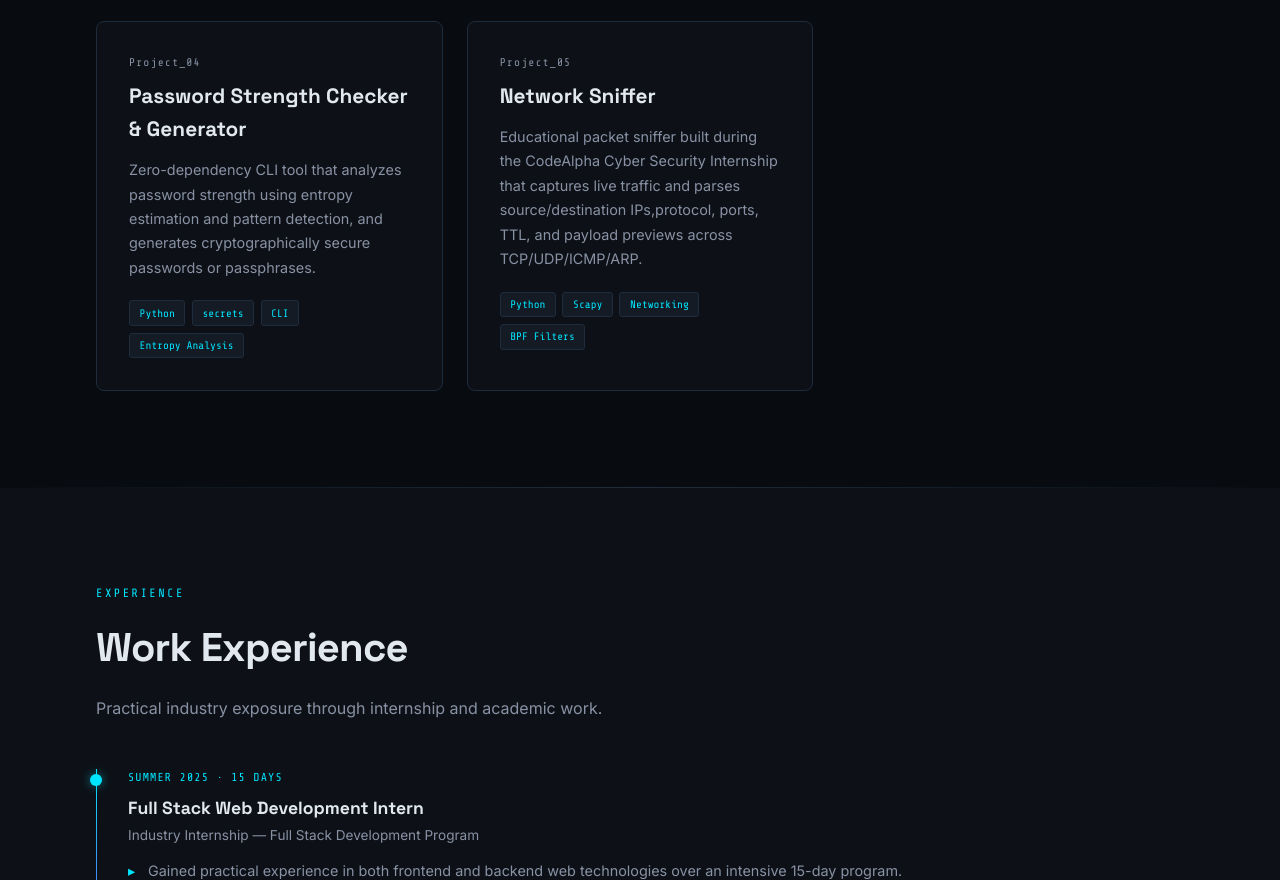
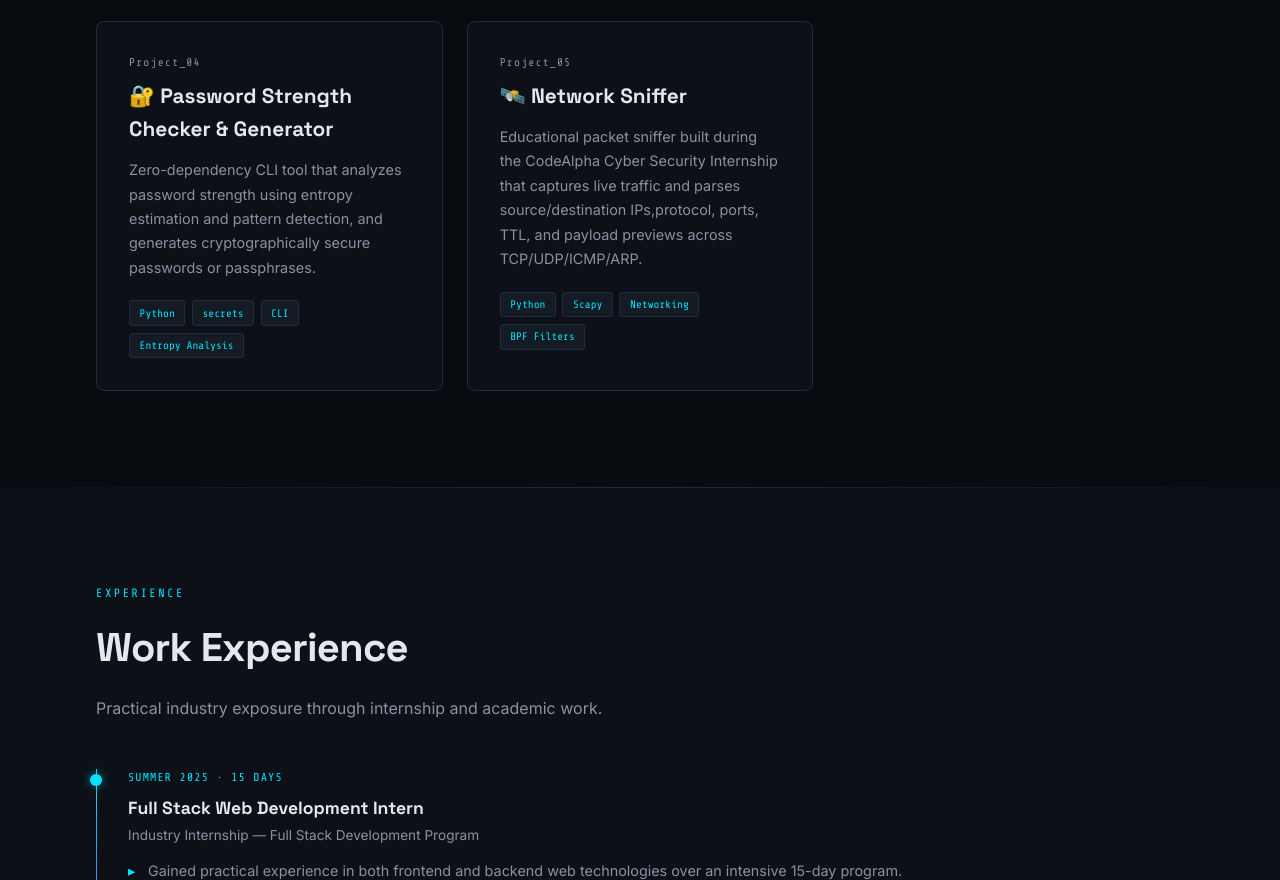
Before and after one commit to susobhida/Portfolio, a plain HTML site: page index.html in a window 1280 px wide. Shown: the part 2436-3316 px from the top of the page. Drawn offline with nearby package versions, Linux system fonts and the light colour scheme.

Commit message:
Add emojis to project titles in index.html

```diff
--- a/index.html
+++ b/index.html
@@ -920,7 +920,7 @@
 
     <div class="project-card">
      <div class="project-num">Project_04</div>
-     <h3 class="project-title">Password Strength Checker & Generator</h3>
+     <h3 class="project-title">🔐 Password Strength Checker & Generator</h3>
      <p class="project-desc">
        Zero-dependency CLI tool that analyzes password strength using entropy estimation and pattern detection, and generates cryptographically secure passwords or passphrases.
      </p>
@@ -934,7 +934,7 @@
 
     <div class="project-card">
      <div class="project-num">Project_05</div>
-     <h3 class="project-title">Network Sniffer</h3>
+     <h3 class="project-title">🛰️ Network Sniffer</h3>
      <p class="project-desc">
        Educational packet sniffer built during the CodeAlpha Cyber Security Internship that captures live traffic and parses source/destination IPs,protocol, ports, TTL, and payload previews across TCP/UDP/ICMP/ARP.
      </p>
```
